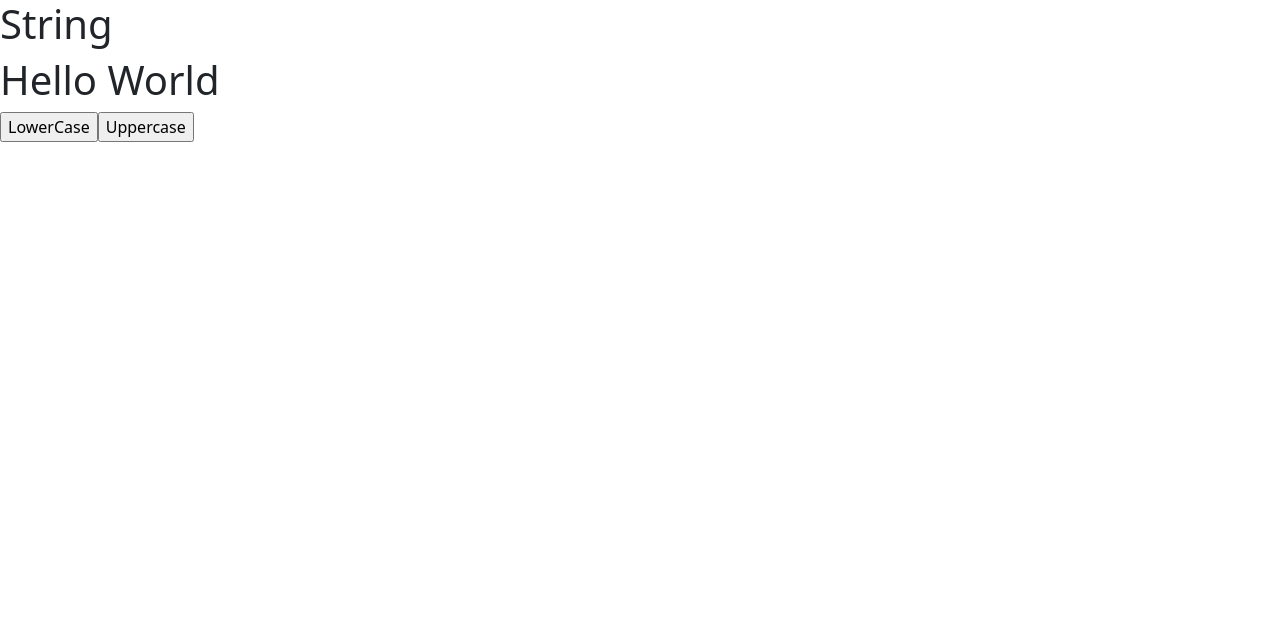
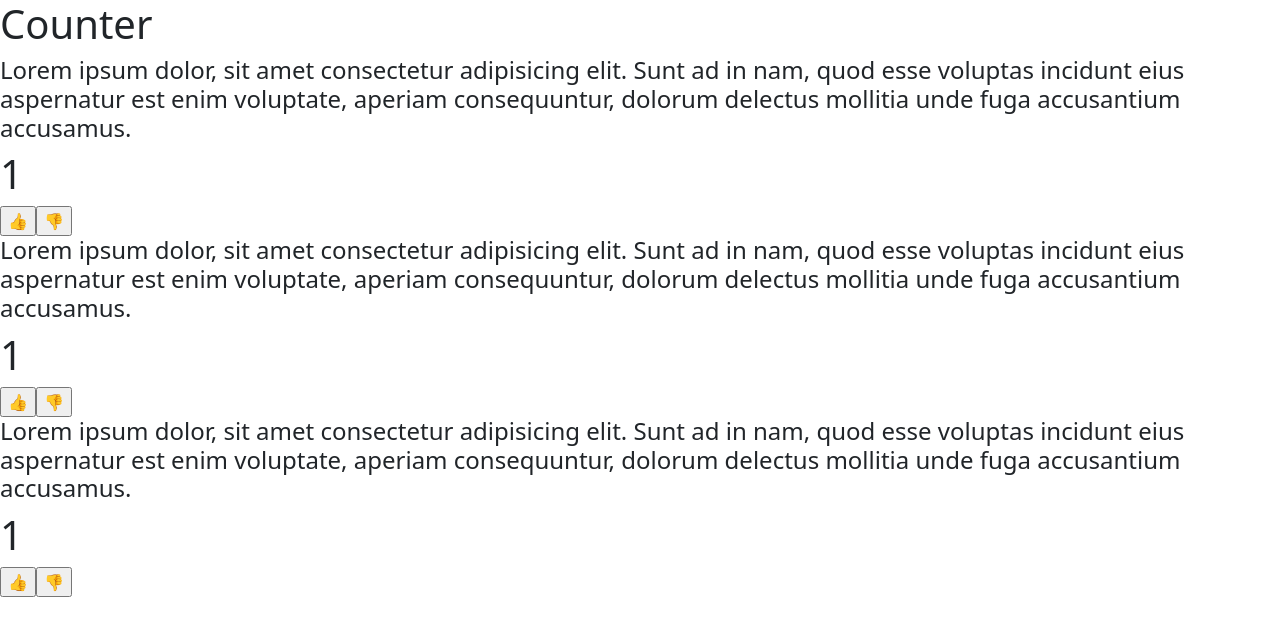
Before and after one commit to pankajbg/4th-react, a React (Create React App) app: page / in a window 1280 px wide. Shown: the top 636 px of the page. Built offline with nearby package versions, Linux system fonts and the light colour scheme.

Commit message:
b3-counter

```diff
--- a/src/App.js
+++ b/src/App.js
@@ -3,29 +3,34 @@
 function App() {
  return(
 <>
- <h1>String</h1>
-<StringDemo/>
+ <h1>Counter</h1>
+<CounterApp/>
+<CounterApp/>
+<CounterApp/>
 </>
 
  );
 }
 
-  function StringDemo(){
-    let[title,setTitle]=useState("Hello World");
-    let lowercaseAction=()=>{
-      title =title.toLowerCase();
-      setTitle(title);
+  function CounterApp(){
+    let[counter,setCounter]=useState(1);
+    let LikemeAction=()=>{
+     counter =counter+1;
+     setCounter(counter);
     }
-    let uppercaseAction=()=>{
-      title =title.toUpperCase();
-      setTitle(title);
+
+    let DisLikemeAction=()=>{
+     counter =counter-1;
+     setCounter(counter);
     }
+
 
 return(
 <>
-<h1>{title}</h1>
-<input type="button" value="LowerCase" onClick={lowercaseAction} />
-<input type="button" value="Uppercase" onClick={uppercaseAction} />
+ <h4>Lorem ipsum dolor, sit amet consectetur adipisicing elit. Sunt ad in nam, quod esse voluptas incidunt eius aspernatur est enim voluptate, aperiam consequuntur, dolorum delectus mollitia unde fuga accusantium accusamus.</h4>
+<h1>{counter}</h1>
+<input type="button" value="👍" onClick={LikemeAction} />
+<input type="button" value="👎" onClick={DisLikemeAction} />
 
 </>
 
```
